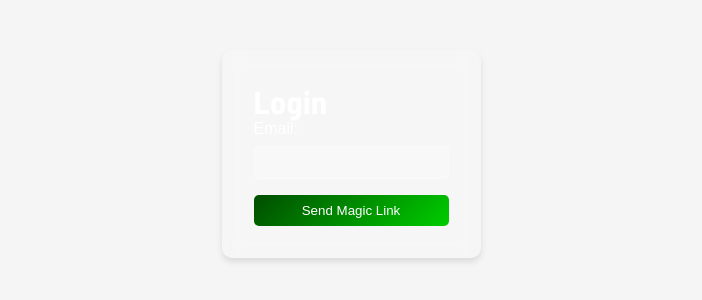
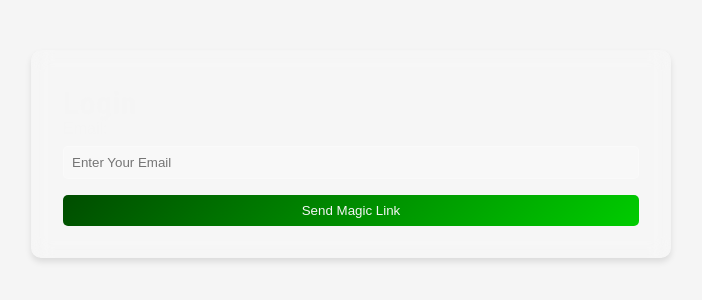
Before and after one commit to chengivan2/tripmate, a Next.js app: page /login in a window 1280 px wide. Shown: the part 246-546 px from the top of the page, without its empty margins (289-991 px from the left). Built offline with nearby package versions, Linux system fonts and the light colour scheme; no server answers; a web font is replaced by a local one.

Commit message:
Modified login page form container styles and added placeholder for email input

```diff
--- a/src/app/login/login.css
+++ b/src/app/login/login.css
@@ -9,18 +9,17 @@
 }
 
 .login-page-container {
-  max-width: 400px;
-  margin: auto;
+  min-width: 50dvw;
   padding: 2rem;
   background: rgba(255, 255, 255, 0.1);
   border-radius: 10px;
   backdrop-filter: blur(10px);
   box-shadow: 0 4px 6px rgba(0, 0, 0, 0.1);
-  color: white;
+  color: #f5f5f5;
 }
 
 .login-page-title {
-  color: white;
+  color: #f5f5f5;
 }
 
 #login-page-login-form {
@@ -30,7 +29,7 @@
 
 .login-page-login-form-email-label {
   margin-bottom: 0.5rem;
-  color: white;
+  color: #f5f5f5;
 }
 
 .login-page-login-form-email-input {
@@ -39,7 +38,7 @@
   border: 1px solid rgba(255, 255, 255, 0.3);
   border-radius: 5px;
   background: rgba(255, 255, 255, 0.2);
-  color: white;
+  color: #f5f5f5;
 }
 
 #login-page-login-form-submit-button {
@@ -47,7 +46,7 @@
   border: none;
   border-radius: 5px;
   background: linear-gradient(135deg, #004d00, #00cc00);
-  color: white;
+  color: #f5f5f5;
   cursor: pointer;
   transition: ease-in-out 0.2s;
 }
@@ -58,5 +57,5 @@
 
 .login-page-login-form-error-message {
   margin-top: 1rem;
-  color: white;
+  color: #f5f5f5;
 }
--- a/src/app/login/page.tsx
+++ b/src/app/login/page.tsx
@@ -36,6 +36,7 @@ export default function Login() {
           </label>
           <input
             className="login-page-login-form-email-input"
+            placeholder="Enter Your Email"
             type="email"
             id="email"
             value={email}
```
